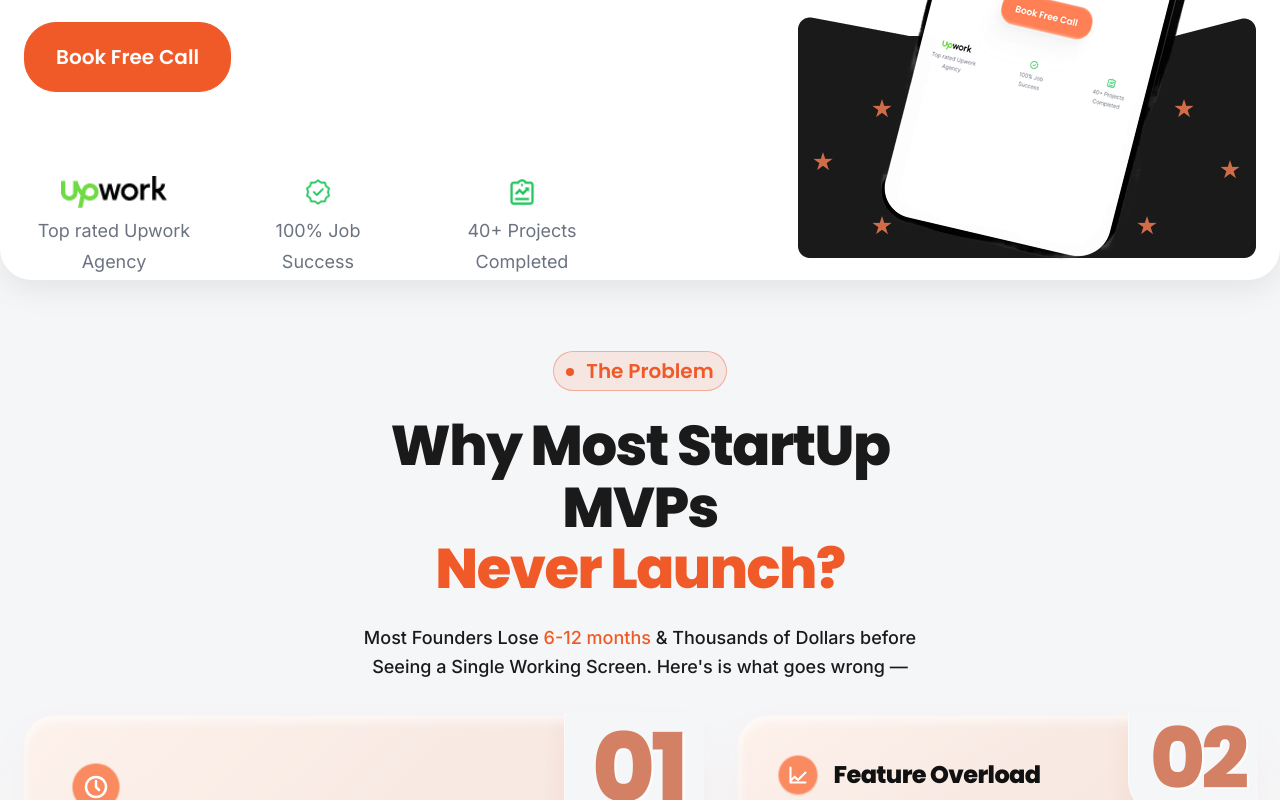
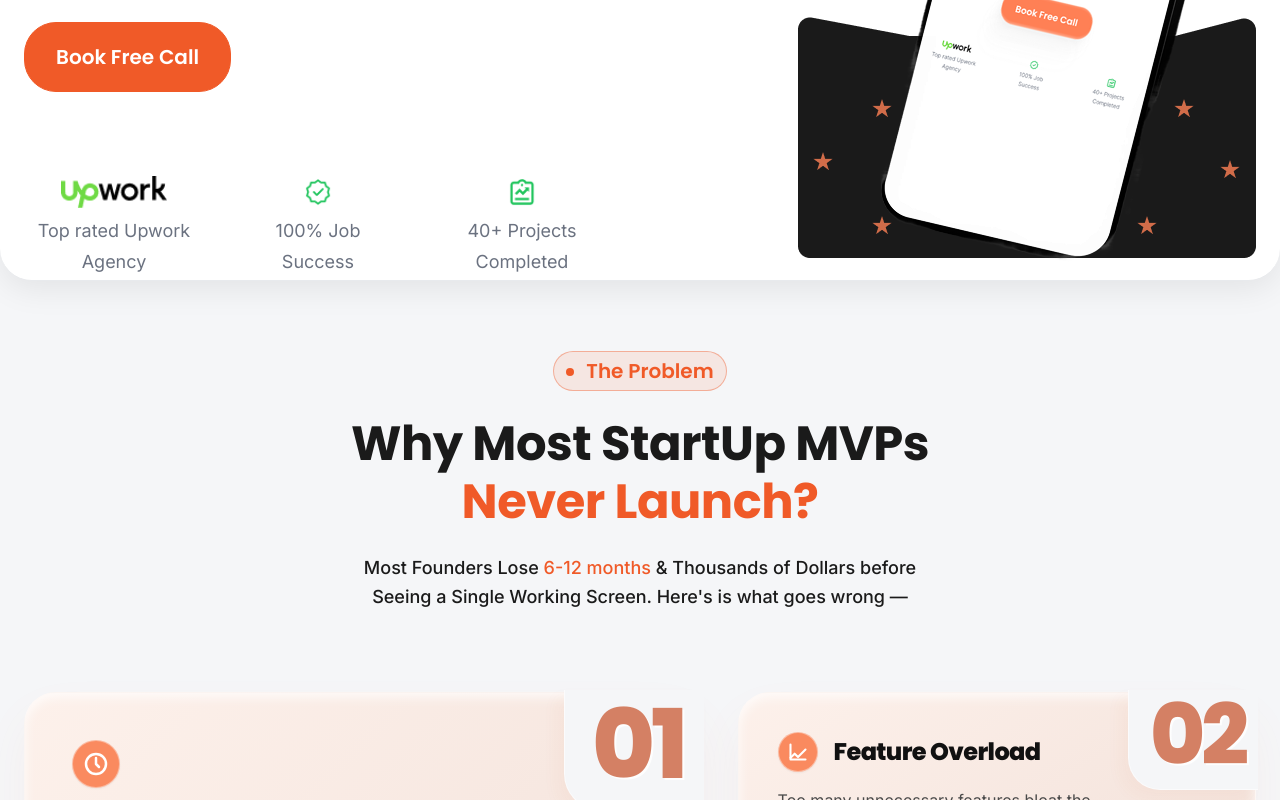
Before and after one commit to raybittechnologies/60DayApp-webapp, a React (Vite) app: page / in a window 1280 px wide. Shown: the part 474-1274 px from the top of the page. Built offline with nearby package versions, Linux system fonts and the light colour scheme.

Commit message:
updated version

```diff
--- a/src/Sections/Problem.jsx
+++ b/src/Sections/Problem.jsx
@@ -16,9 +16,10 @@ export default function Problem() {
         <div className="flex flex-col items-center max-w-[639px] h-[284px] gap-[24px] mb-[80px] ">
           <EyebrowPill variant="label">The Problem</EyebrowPill>
 
-          <h2 className="
-            font-heading font-extrabold text-[56px] leading-[1.1] tracking-[-1.5px] text-[#1A1A1A] text-center w-full
-          ">
+          <h2
+            className="font-bold text-[48px] leading-[1.2] tracking-[-0.5px] text-[#1A1A1A] text-center w-full"
+            style={{ fontFamily: 'Poppins, sans-serif' }}
+          >
             Why Most StartUp MVPs
             <br />
             <span className="text-brand-orange">Never Launch?</span>
--- a/vite.config.js
+++ b/vite.config.js
@@ -27,8 +27,10 @@ export default defineConfig({
     sourcemap: true,
     rollupOptions: {
       output: {
-        manualChunks: {
-          vendor: ['react', 'react-dom'],
+        manualChunks(id) {
+          if (id.includes('node_modules/react') || id.includes('node_modules/react-dom')) {
+            return 'vendor';
+          }
         },
       },
     },
```
